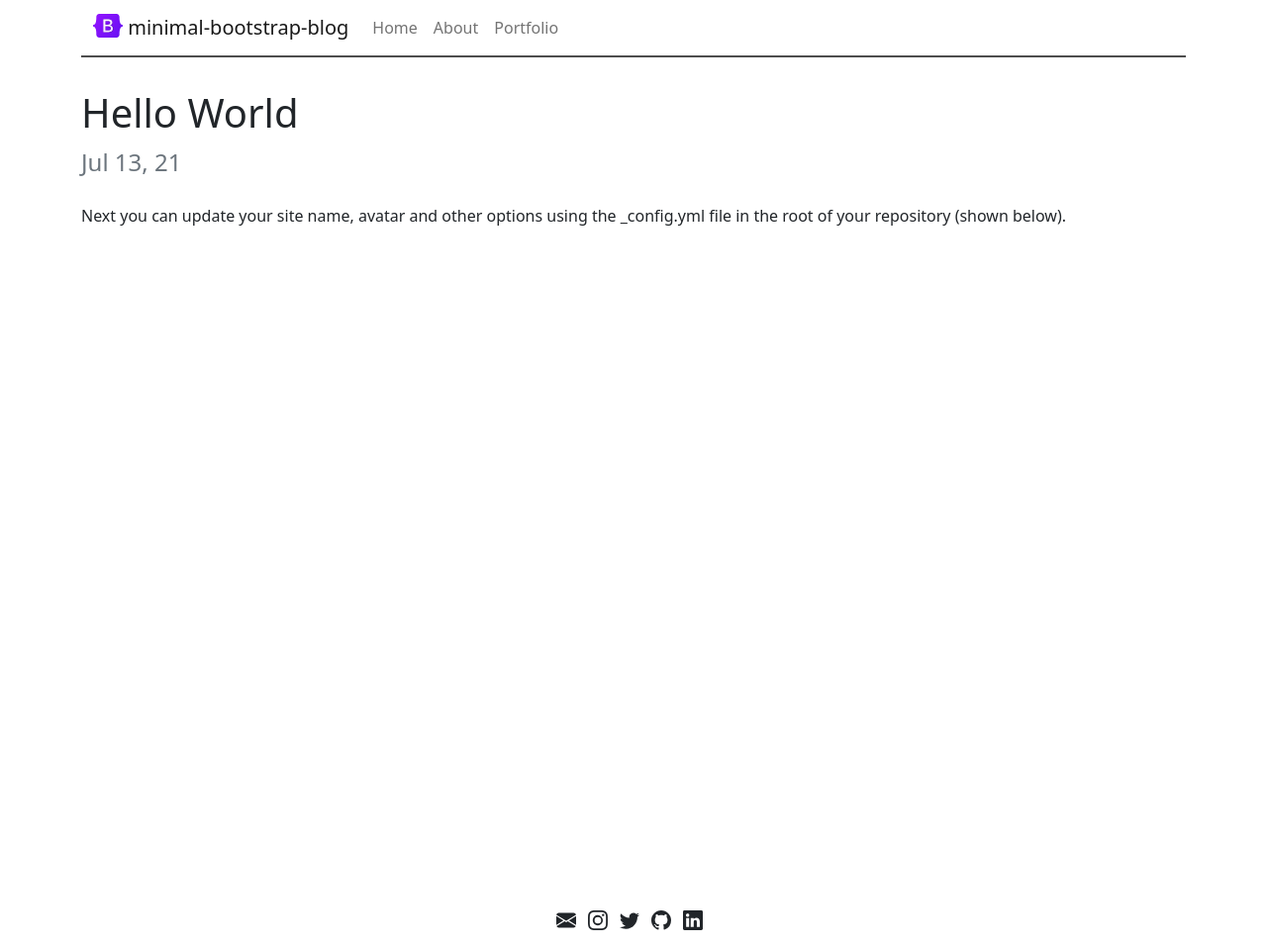
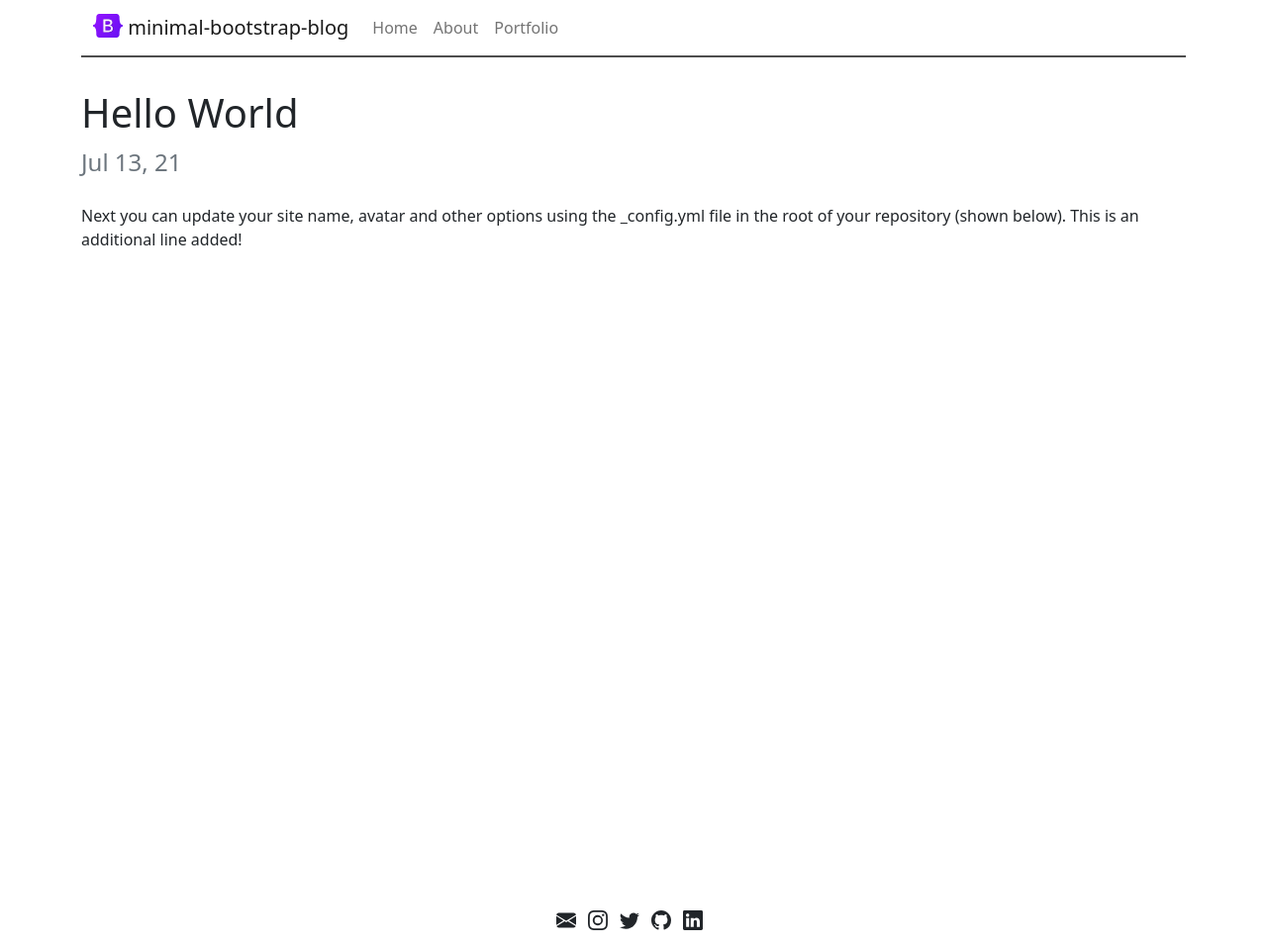
Before and after one commit to apjpy/friendly-petunia, a Jekyll site: the page built from _posts/2021-07-13-Hello-World.md, in a window 1280 px wide. Shown: the whole page at 99% size. Built offline with Jekyll 4.4.1, drawn with Linux system fonts in a browser that asks for light colours.

Commit message:
Update 2021-07-13-Hello-World.md

```diff
--- a/_posts/2021-07-13-Hello-World.md
+++ b/_posts/2021-07-13-Hello-World.md
@@ -4,3 +4,4 @@ title: Hello World
 ---
 
 Next you can update your site name, avatar and other options using the \_config.yml file in the root of your repository (shown below).
+This is an additional line added!
```
